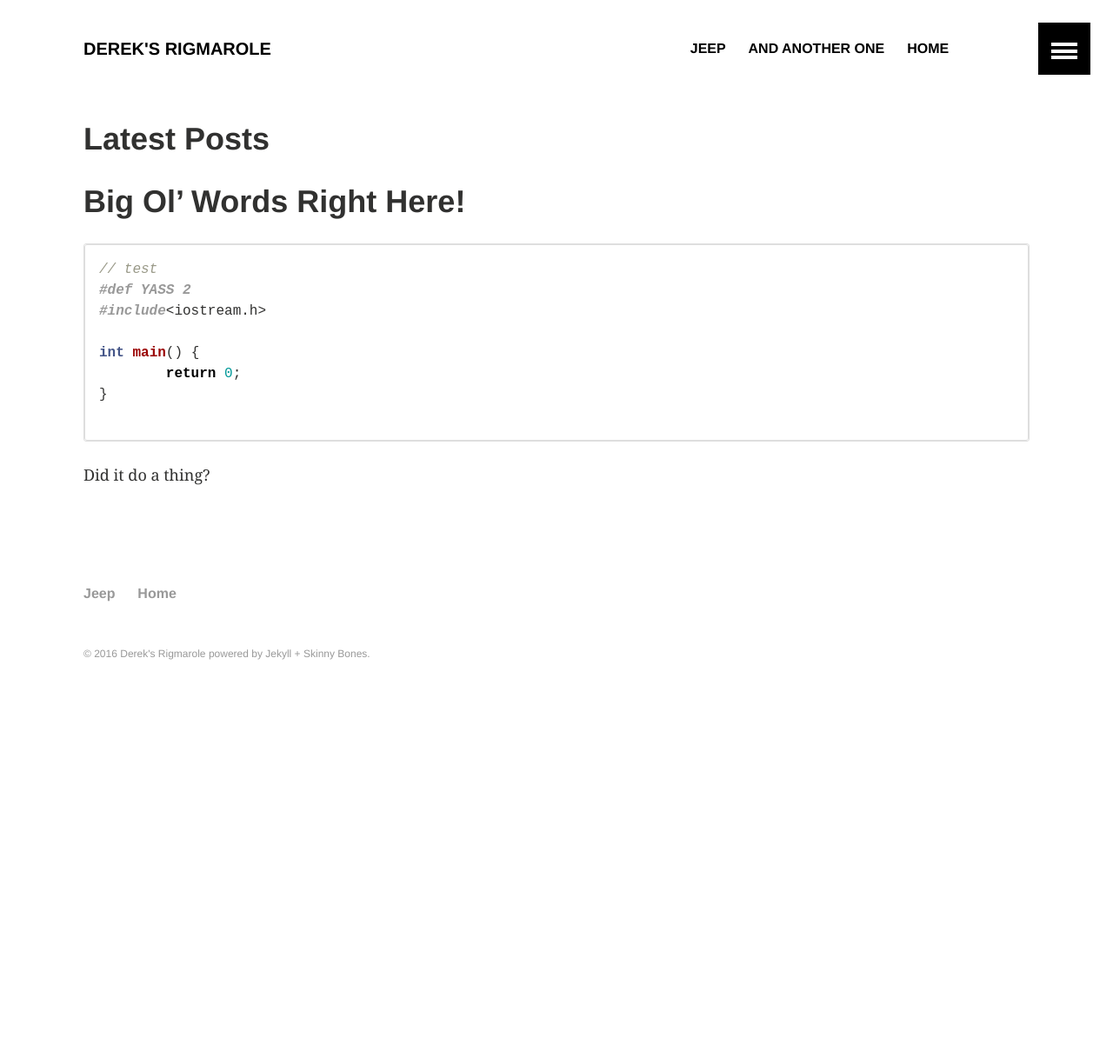
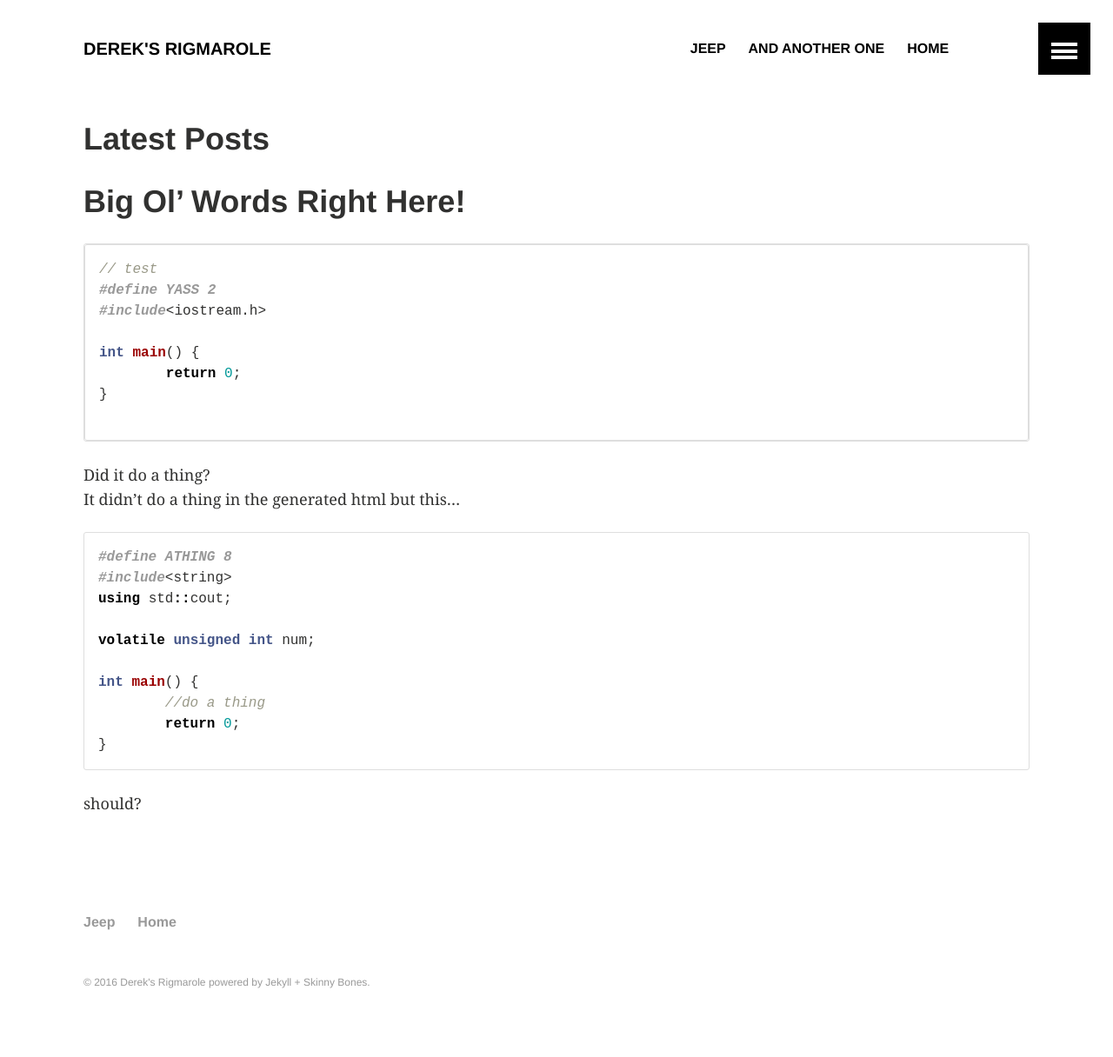
Before and after one commit to Aetas/justadd.coffee, a Jekyll site: the page built from jekyll/index.md, in a window 1280 px wide. Shown: the whole page at 87% size. Built offline with Jekyll 4.4.1, drawn with Linux system fonts in a browser that asks for light colours; before the commit the page ends 900 px from its top, so only the background shows below that.

Commit message:
Updated the syntax highlighting test. The syntax examples are conflicting. Maybe both work...

````diff
--- a/jekyll/index.md
+++ b/jekyll/index.md
@@ -8,7 +8,7 @@ image: JeepSilverton2015.jpg # test
 
 ``` c++
 // test
-#def YASS 2
+#define YASS 2
 #include<iostream.h>
 
 int main() {
@@ -18,7 +18,21 @@ int main() {
 ```
 
 Did it do a thing?
+It didn't do a thing in the generated html but this...
+{% highlight c++ %}
+#define ATHING 8
+#include<string>
+using std::cout;
 
+volatile unsigned int num;
+
+int main() {
+	//do a thing
+	return 0;
+}
+{% endhighlight %}
+
+should?
 
 <div class="tiles">
 {% for post in site.posts.playthings %}
````
